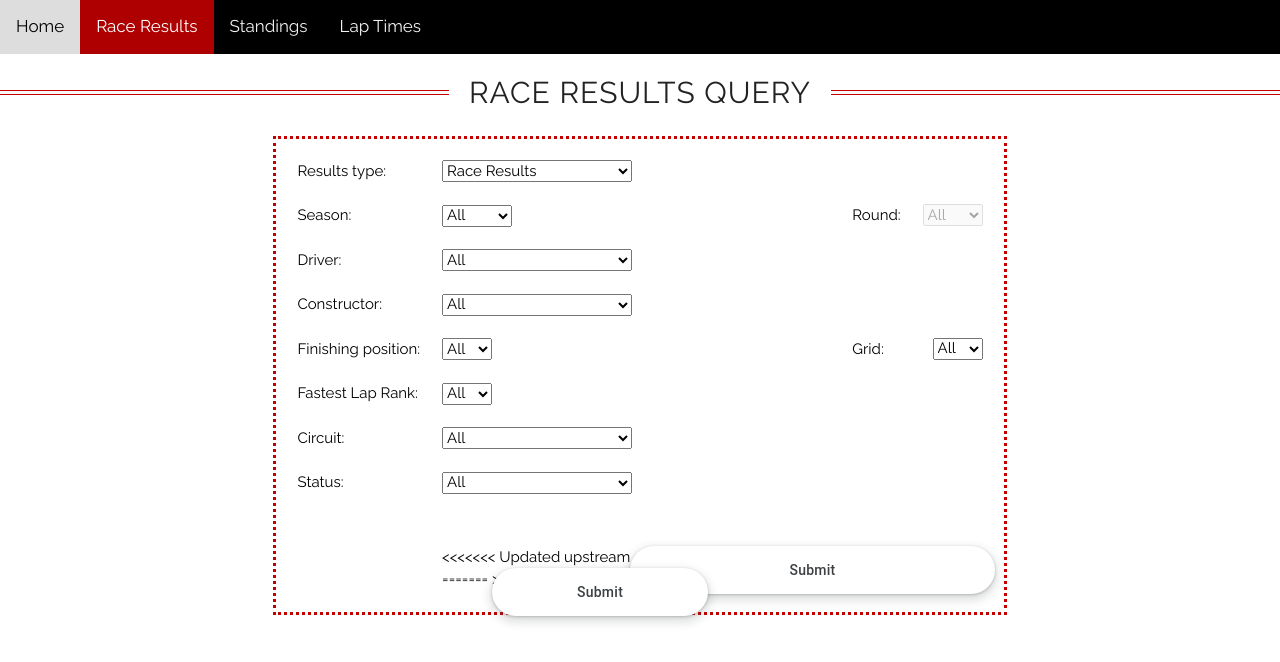
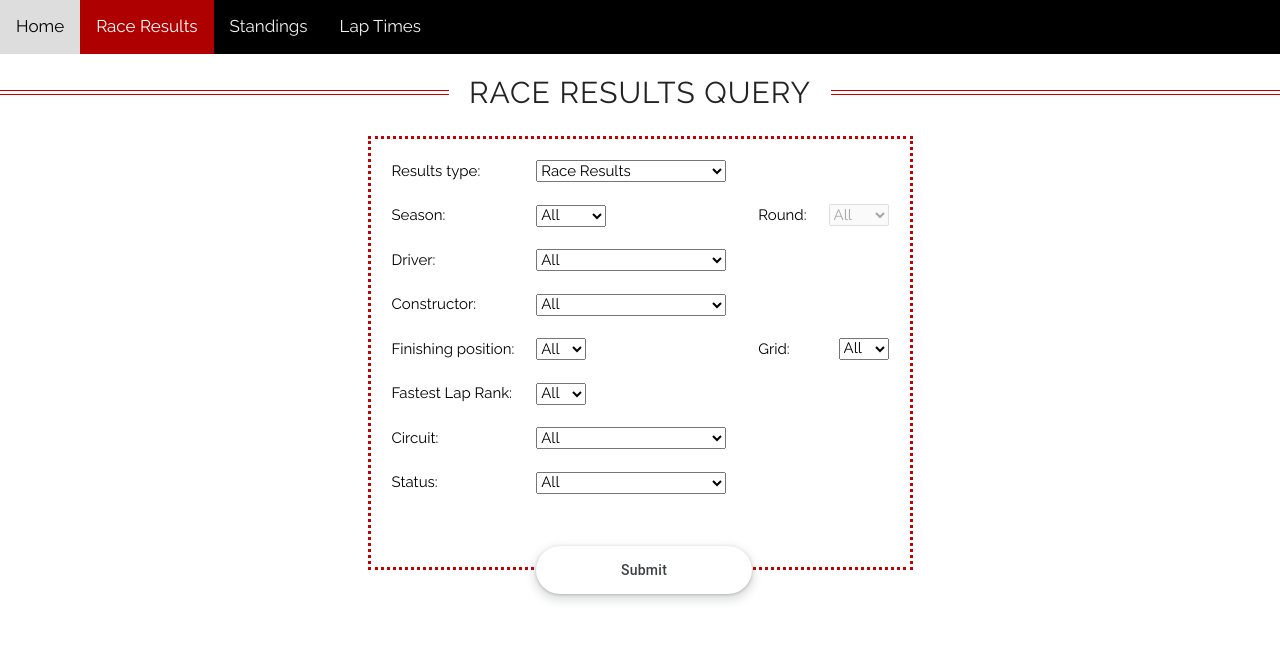
Before and after one commit to mitharun16/CSE412Project, a plain HTML site: page races.html in a window 1280 px wide. Drawn offline with nearby package versions, Linux system fonts and the light colour scheme.

Commit message:
Fixed merge conflicts

```diff
--- a/races.html
+++ b/races.html
@@ -185,13 +185,7 @@
                   <!-- <input type="button" style="float:left; font-weight: bold" value="Submit" onClick="javascript:queryReset()"> -->
 
                   <div class="submitButton">
-<<<<<<< Updated upstream
-                    <input class="button-17" role="button" value="Submit" onClick="getData()"></input>
-                  </div>
-                  <div class="boxes" id="result">
-=======
                     <input class="button-17" type="button" value="Submit" onClick="intraRaceReset()"></input>
->>>>>>> Stashed changes
                   </div>
 
                   <style>
```
Also changed, not shown: home.html (+0 -11 lines), laptime.html (+0 -6 lines), standings.html (+0 -6 lines).
